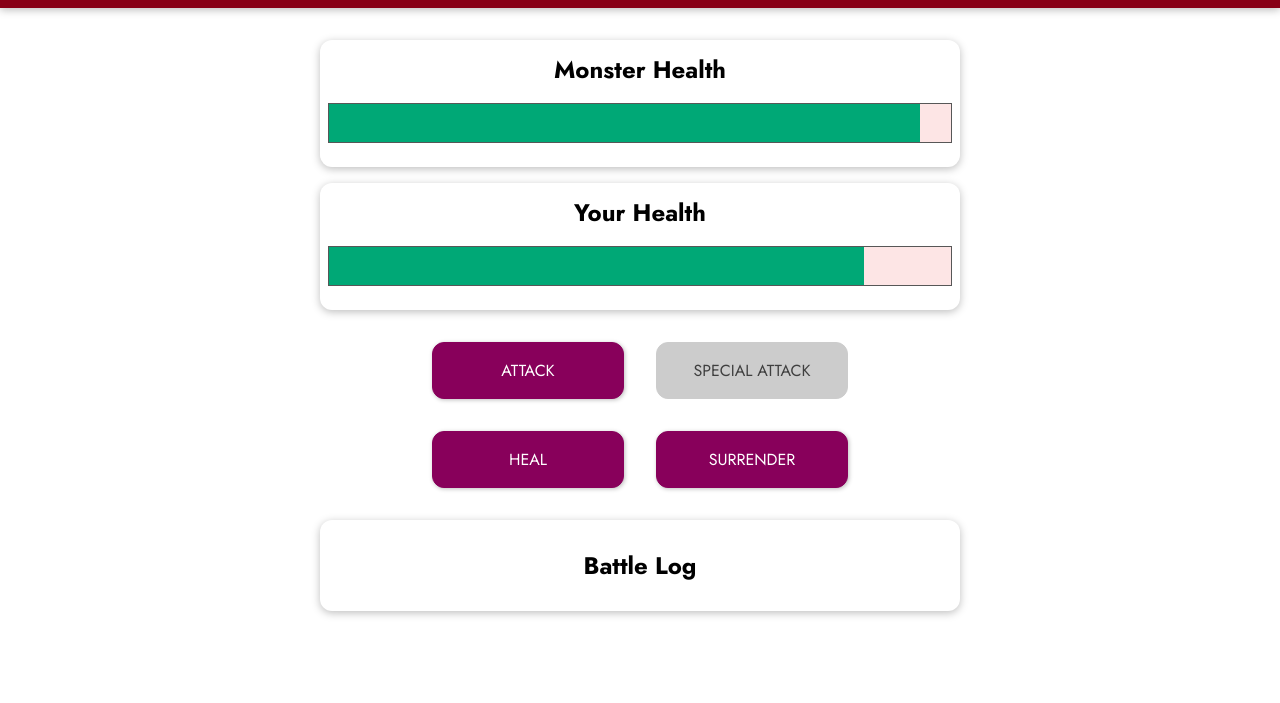
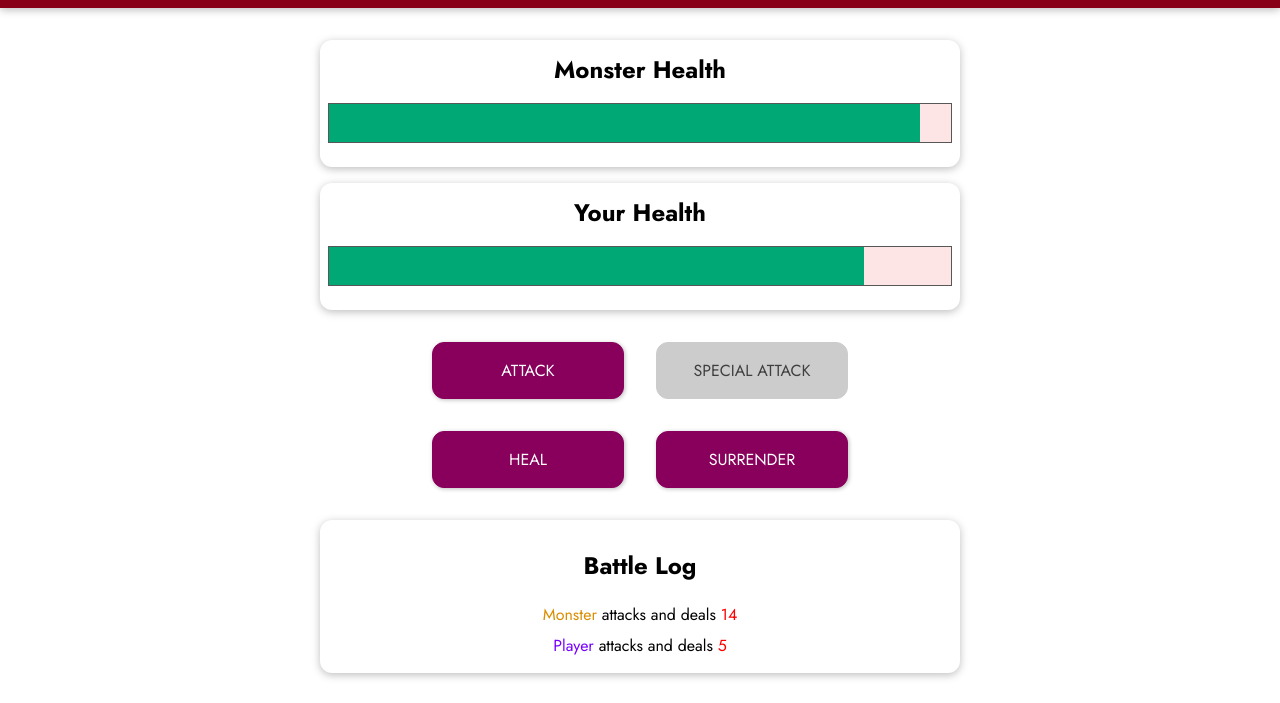
Before and after one commit to Xobaib/monster-slayer-game, a plain HTML site: page index.html in a window 1280 px wide. Both pictures are taken after a click on the button "ATTACK". Shown: the part 97-800 px from the top of the page. Drawn offline with nearby package versions, Linux system fonts and the light colour scheme.

Commit message:
Adding a Battle Log

```diff
--- a/app.js
+++ b/app.js
@@ -9,6 +9,7 @@ const app = Vue.createApp({
       monsterHealth: 100,
       currentRound: 0,
       winner: null,
+      logMessages: [],
     };
   },
 
@@ -17,27 +18,31 @@ const app = Vue.createApp({
       this.currentRound++;
       const attackValue = getRndomValue(5, 12);
       this.monsterHealth = this.monsterHealth - attackValue;
+      this.addLogMessage("player", "attack", attackValue);
       this.attackPlayer();
     },
     attackPlayer() {
       const attackValue = getRndomValue(8, 15);
       this.playerHealth -= attackValue;
+      this.addLogMessage("monster", "attack", attackValue);
     },
     specialAttackMonster() {
       this.currentRound++;
       this.currentRound <= 3;
       const attackValue = getRndomValue(10, 25);
       this.monsterHealth = this.monsterHealth - attackValue;
+      this.addLogMessage("player", "attack", attackValue);
       this.attackPlayer();
     },
     healPlayer() {
       this.currentRound++;
-      const healVaule = getRndomValue(8, 20);
-      if (this.playerHealth + healVaule > 100) {
+      const healValue = getRndomValue(8, 20);
+      if (this.playerHealth + healValue > 100) {
         this.playerHealth = 100;
       } else {
-        this.playerHealth += healVaule;
+        this.playerHealth += healValue;
       }
+      this.addLogMessage("player", "heal", healValue);
       this.attackPlayer();
     },
     restartGame() {
@@ -45,11 +50,19 @@ const app = Vue.createApp({
       this.playerHealth = 100;
       this.currentRound = 0;
       this.winner = null;
+      this.logMessages = [];
     },
     surrender() {
       this.winner = "monster";
       // THIS ALSO WORKS:
       //   this.playerHealth = 0;
+    },
+    addLogMessage(who, what, value) {
+      this.logMessages.unshift({
+        actionBy: who,
+        actionType: what,
+        actionValue: value,
+      });
     },
   },
 
--- a/index.html
+++ b/index.html
@@ -46,7 +46,25 @@
       </section>
       <section id="log" class="container">
         <h2>Battle Log</h2>
-        <ul></ul>
+        <ul>
+          <li v-for="logMessage in logMessages">
+            <span
+              :class="{'log--player': logMessage.actionBy === 'player', 'log--monster': logMessage.actionBy === 'monster'}"
+              >{{ logMessage.actionBy === 'player' ? 'Player ' : 'Monster '
+              }}</span
+            >
+            <span v-if="logMessage.actionType === 'heal'"
+              >helas himself for
+              <span class="log--heal">{{logMessage.actionValue}}</span></span
+            >
+            <span v-else
+              >attacks and deals
+              <span class="log--damage"
+                >{{ logMessage.actionValue }}</span
+              ></span
+            >
+          </li>
+        </ul>
       </section>
     </div>
   </body>
```
